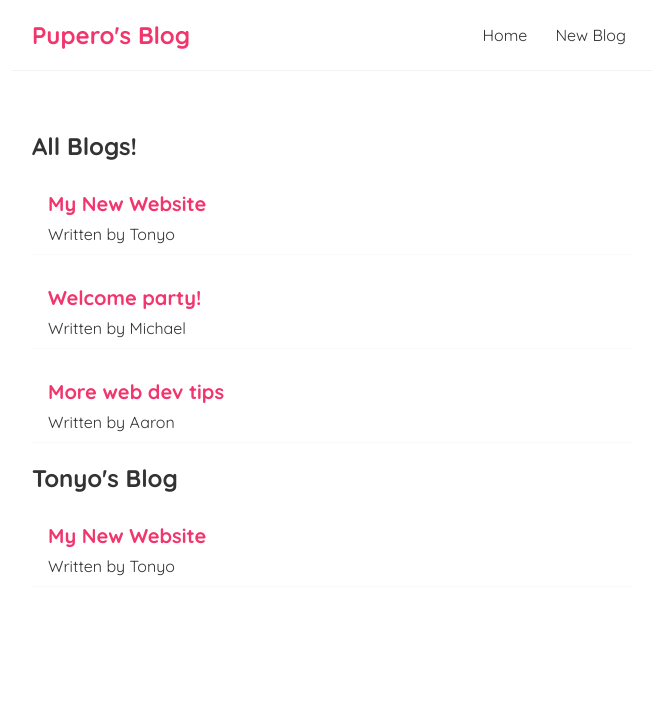
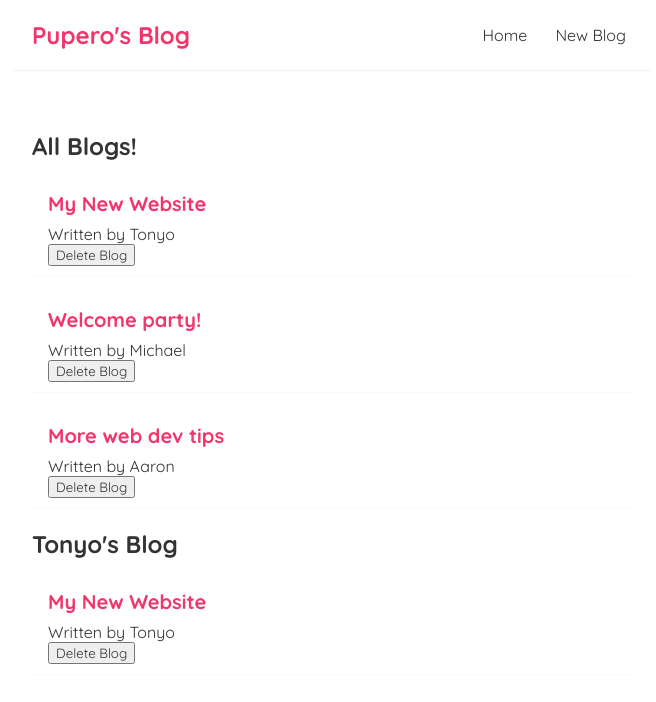
Before and after one commit to TonyoGodson/ReactRepository, a React (Create React App) app: page / in a window 1280 px wide. Shown: the top 702 px of the page, without its empty margins (308-964 px from the left). Built offline with nearby package versions, Linux system fonts and the light colour scheme.

Commit message:
functions as props, delete button added

```diff
--- a/src/BlogList.js
+++ b/src/BlogList.js
@@ -1,4 +1,4 @@
-const BlogList = ({blogs, title}) => {
+const BlogList = ({blogs, title, handleDelete}) => {
     // const blogs = props.blogs;
     // const title = props.title;
 
@@ -9,6 +9,7 @@
                 <div className="blog-preview" key = {blog.id}>
                     <h2>{blog.title}</h2>
                     <p>Written by {blog.author}</p>
+                    <button onClick = {() => handleDelete(blog.id)}>Delete Blog</button>
                 </div>
             ))}
         </div>
--- a/src/Home.js
+++ b/src/Home.js
@@ -20,6 +20,12 @@
         { title: "Welcome party!", body: "lorem ipsum...", author: "Michael", id: 2},
         { title: "More web dev tips", body: "lorem ipsum...", author: "Aaron", id: 3}
     ]);
+
+    const handleDelete = (id)=>{
+        const newBlogs = blogs.filter(blogs => blogs.id !== id);
+        setBlogs(newBlogs);
+
+    }
     return (
         <div className="home">
             {/* <h2>Homepage</h2> */}
@@ -27,7 +33,7 @@
             <button onClick = { (e) => handleClick2('Joshua', e)}>Click Me Too</button>
             <button onClick = {increment}>Increment</button>
             <p>{num1}</p> */}
-         <BlogList blogs = {blogs} title = "All Blogs!"/>
+         <BlogList blogs = {blogs} title = "All Blogs!" handleDelete = {handleDelete}/>
          <BlogList blogs = {blogs.filter((blog) => blog.author === "Tonyo")} title = "Tonyo's Blog"/>
         </div>
      );
```
